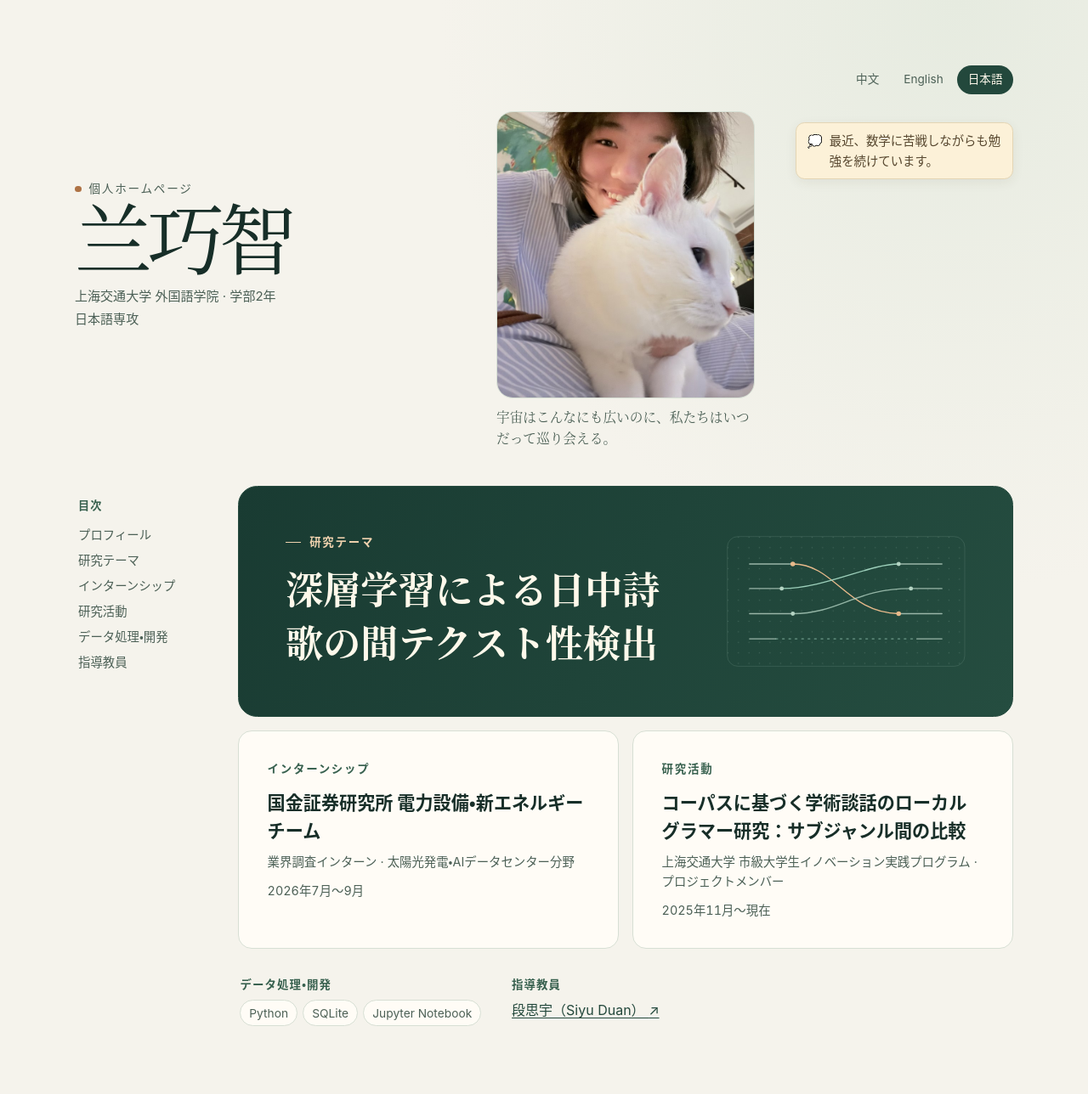
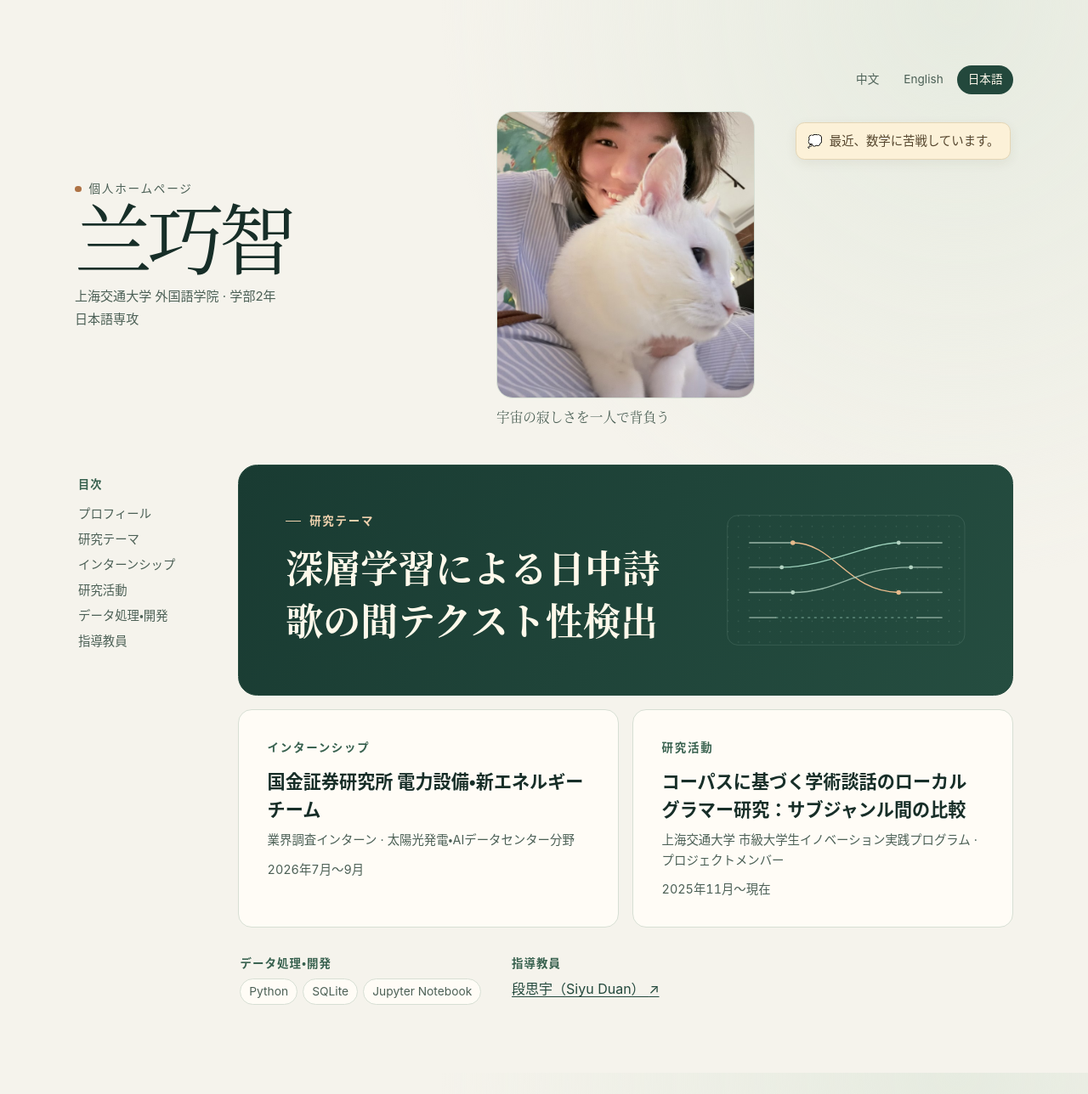
Before and after one commit to lanq30721/lanq30721.github.io, a Jekyll site: the page built from ja/index.html, in a window 1280 px wide. Shown: the whole page at 85% size. Built offline with Jekyll 4.4.1, drawn with Linux system fonts in a browser that asks for light colours.

Commit message:
Update home.yml

```diff
--- a/_data/home.yml
+++ b/_data/home.yml
@@ -21,7 +21,7 @@ locales:
     study: "日语主修"
     portrait_alt: "个人主页照片"
     motto: "宇宙很大，我们总能找到彼此"
-    thought: "最近在跟数学苦恋😭"
+    thought: "在跟数学苦恋😭"
     skills: "数据与开发"
     advisor: "导师"
   en:
@@ -35,8 +35,8 @@ locales:
     affiliation: "Second-year undergraduate, School of Foreign Languages, Shanghai Jiao Tong University"
     study: "Major in Japanese"
     portrait_alt: "Homepage photo"
-    motto: "In a universe this vast, we always find our way to each other—call it serendipity."
-    thought: "I’ve been struggling with math lately…"
+    motto: "In a universe this vast, I always find my way to u--what people call serendipity."
+    thought: "struggling with math　despite interllectual …"
     skills: "Data & Development"
     advisor: "Academic Advisor"
   ja:
@@ -50,8 +50,8 @@ locales:
     affiliation: "上海交通大学 外国語学院 · 学部2年"
     study: "日本語専攻"
     portrait_alt: "プロフィール写真"
-    motto: "宇宙はこんなにも広いのに、私たちはいつだって巡り会える。"
-    thought: "最近、数学に苦戦しながらも勉強を続けています。"
+    motto: "宇宙の寂しさを一人で背負う"
+    thought: "最近、数学に苦戦しています。"
     skills: "データ処理・開発"
     advisor: "指導教員"
 
```
